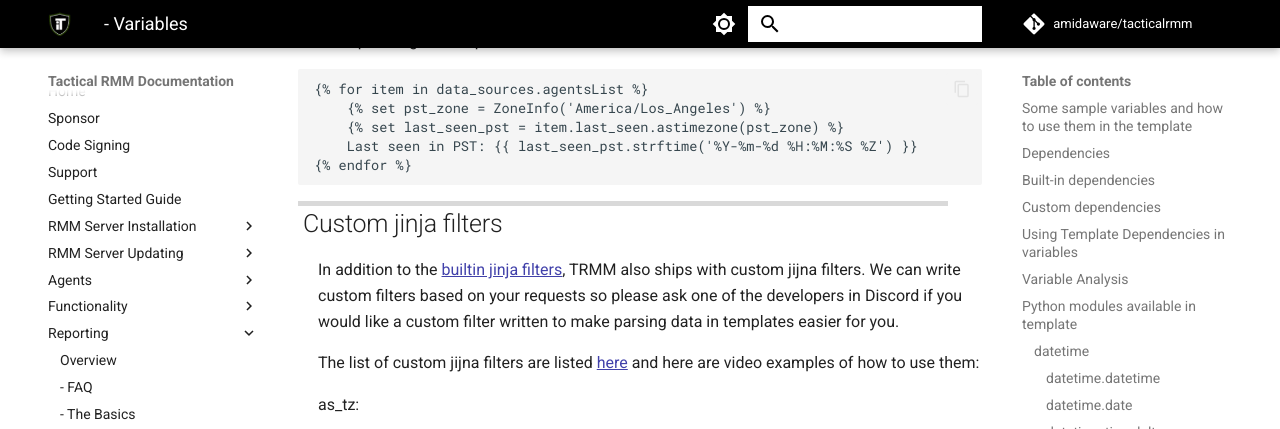
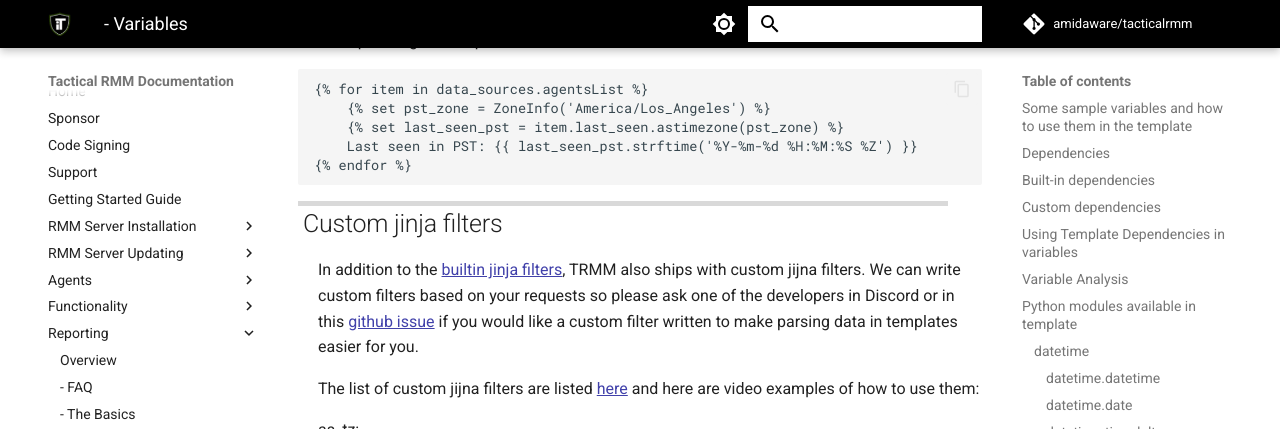
Before and after one commit to amidaware/trmm-docs, an MkDocs documentation site: the page built from docs/ee/reporting/functions/reporting_variables.md, in a window 1280 px wide and 900 px high, scrolled down 3605 px, cut to the strip 0-429 px from the top of the window. Built offline with MkDocs 1.6.1 and Material for MkDocs 9.7.7, drawn with Linux system fonts in a browser that asks for light colours; comment, search, counter and statistics services are not loaded.

Commit message:
add link to github for custom filter requests

```diff
--- a/docs/ee/reporting/functions/reporting_variables.md
+++ b/docs/ee/reporting/functions/reporting_variables.md
@@ -175,7 +175,7 @@
 
 ## Custom jinja filters
 
-In addition to the [builtin jinja filters](https://jinja.palletsprojects.com/en/3.1.x/templates/#builtin-filters), TRMM also ships with custom jijna filters. We can write custom filters based on your requests so please ask one of the developers in Discord if you would like a custom filter written to make parsing data in templates easier for you.
+In addition to the [builtin jinja filters](https://jinja.palletsprojects.com/en/3.1.x/templates/#builtin-filters), TRMM also ships with custom jijna filters. We can write custom filters based on your requests so please ask one of the developers in Discord or in this [github issue](https://github.com/amidaware/tacticalrmm/issues/1675) if you would like a custom filter written to make parsing data in templates easier for you.
 
 The list of custom jijna filters are listed [here](https://github.com/amidaware/tacticalrmm/blob/master/api/tacticalrmm/ee/reporting/custom_filters.py) and here are video examples of how to use them:
 
```
